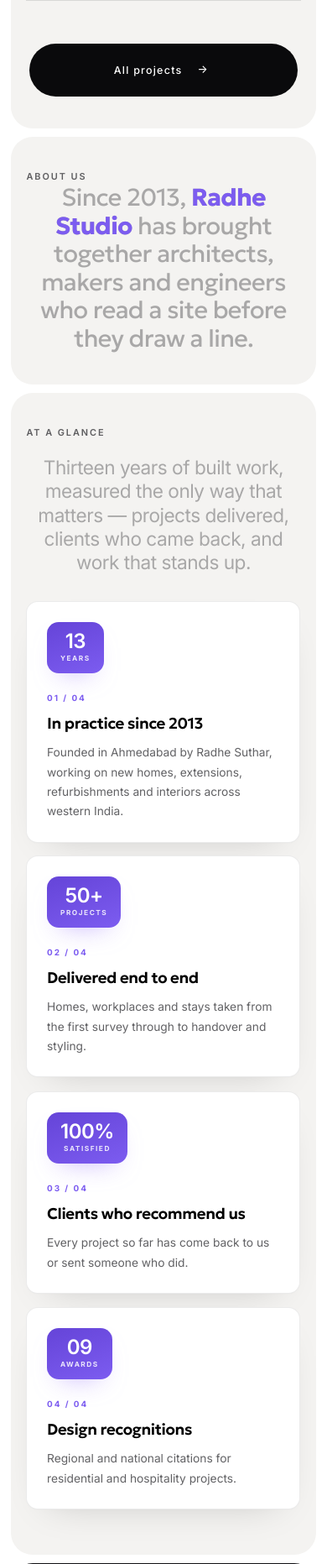
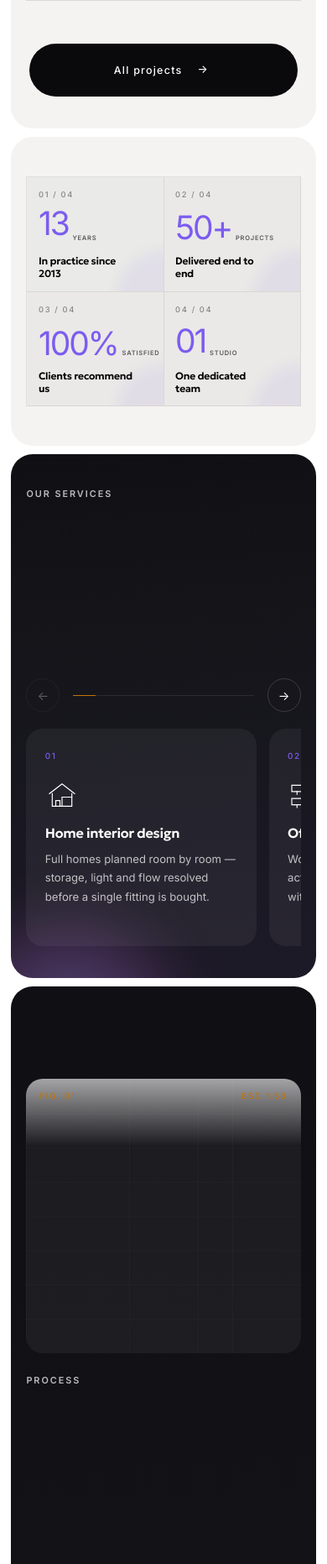
Before and after one commit to CHIRAG-SUTHAR-GIT/radhe-design-studio, a PHP site: page / in a window 390 px wide. Shown: the part 1646-3509 px from the top of the page at 84% size. Run offline with PHP 8.4, Linux system fonts and the light colour scheme.

Commit message:
Replace about section with studio figures

```diff
--- a/assets/css/panels.css
+++ b/assets/css/panels.css
@@ -108,6 +108,10 @@
     letter-spacing: -.022em;
   }
   .statement__text { max-width: 20ch; }
+  .statement--stats {
+    min-height: clamp(23rem, 88vw, 29rem);
+    padding-block: clamp(2rem, 7vw, 2.8rem);
+  }
   .facts__lead { font-size: clamp(1.35rem, 5.8vw, 1.7rem); line-height: 1.24; }
   .svc__lead, .cta p {
     max-width: 34ch;
--- a/assets/css/studio.css
+++ b/assets/css/studio.css
@@ -547,6 +547,94 @@ ul, ol { margin: 0; padding: 0; list-style: none; }
   font-weight: 400;
   line-height: 1.28;
   letter-spacing: -.01em;
+}
+
+/* The studio figures replace the long manifesto and the separate facts deck. */
+.statement--stats {
+  display: grid;
+  align-content: center;
+  min-height: min(72vh, 46rem);
+  text-align: left;
+}
+.statement-stats {
+  display: grid;
+  grid-template-columns: repeat(4, minmax(0, 1fr));
+  width: min(100%, 1120px);
+  margin: 0 auto;
+  border-top: 1px solid var(--hair-soft);
+  border-left: 1px solid var(--hair-soft);
+}
+.statement-stat {
+  position: relative;
+  display: grid;
+  grid-template-rows: auto 1fr auto;
+  min-height: clamp(11rem, 16vw, 14rem);
+  padding: clamp(1rem, 2vw, 1.6rem);
+  border-right: 1px solid var(--hair-soft);
+  border-bottom: 1px solid var(--hair-soft);
+  background: var(--plate);
+  overflow: hidden;
+}
+.statement-stat::after {
+  content: '';
+  position: absolute;
+  width: 7rem;
+  aspect-ratio: 1;
+  right: -3.5rem;
+  bottom: -4rem;
+  border-radius: 50%;
+  background: var(--violet);
+  opacity: .08;
+  filter: blur(8px);
+}
+.statement-stat__no { font-size: .58rem; letter-spacing: .18em; }
+.statement-stat__figure {
+  align-self: center;
+  display: flex;
+  align-items: baseline;
+  gap: .45rem;
+  color: var(--violet);
+}
+.statement-stat__figure strong {
+  display: inline-block;
+  font-size: clamp(2.4rem, 5vw, 4.8rem);
+  font-weight: 400;
+  line-height: 1;
+  letter-spacing: -.055em;
+  animation: statement-stat-float 4s ease-in-out infinite;
+}
+.statement-stat:nth-child(2) strong { animation-delay: -.8s; }
+.statement-stat:nth-child(3) strong { animation-delay: -1.6s; }
+.statement-stat:nth-child(4) strong { animation-delay: -2.4s; }
+.statement-stat__figure i {
+  color: var(--muted);
+  font-size: .55rem;
+  font-style: normal;
+  font-weight: 600;
+  letter-spacing: .15em;
+  text-transform: uppercase;
+}
+.statement-stat h2 {
+  position: relative;
+  z-index: 1;
+  max-width: 14ch;
+  color: var(--clay-strong);
+  font-size: clamp(.88rem, 1.25vw, 1.05rem);
+  font-weight: 600;
+  line-height: 1.25;
+}
+@keyframes statement-stat-float {
+  0%, 100% { transform: translateY(0); }
+  50% { transform: translateY(-7px); }
+}
+
+@media (max-width: 760px) {
+  .statement-stats { grid-template-columns: repeat(2, minmax(0, 1fr)); }
+  .statement-stat { min-height: clamp(8rem, 35vw, 10rem); padding: .85rem; }
+  .statement-stat__figure { gap: .3rem; }
+  .statement-stat__figure strong { font-size: clamp(2rem, 10vw, 3rem); }
+  .statement-stat__figure i { font-size: .47rem; letter-spacing: .1em; }
+  .statement-stat h2 { font-size: .75rem; }
 }
 
 /* ═══ HOME · Our services ══════════════════════════════════════════
--- a/assets/js/studio.js
+++ b/assets/js/studio.js
@@ -606,7 +606,9 @@
       });
     });
   } else {
-    counters.forEach((n) => { n.textContent = String(n.dataset.count).padStart(2, '0'); });
+    counters.forEach((n) => {
+      n.textContent = String(n.dataset.count).padStart(2, '0') + (n.dataset.suffix || '');
+    });
   }
 
   /* ── Services carousel ─────────────────────────────────────────────
--- a/index.html
+++ b/index.html
@@ -11,8 +11,8 @@
   <link rel="preconnect" href="https://fonts.gstatic.com" crossorigin>
   <link rel="stylesheet" href="https://fonts.googleapis.com/css2?family=Inter:wght@300;400;500;600;700&family=Geologica:wght@400;500;600;700&display=swap">
   <link rel="stylesheet" href="assets/vendor/lenis.css">
-  <link rel="stylesheet" href="assets/css/studio.css?v=20260822-mobile-motion">
-  <link rel="stylesheet" href="assets/css/panels.css?v=20260822-mobile-motion">
+  <link rel="stylesheet" href="assets/css/studio.css?v=20260822-statement-stats">
+  <link rel="stylesheet" href="assets/css/panels.css?v=20260822-statement-stats">
   <script>
     // Applied before first paint so the sheet never flashes the wrong colour.
     (function () {
@@ -275,78 +275,29 @@
       </div>
     </section>
 
-    <!-- ══ 03 · Statement ══ -->
-    <section class="statement" id="statement" aria-label="About the studio">
-      <div class="statement__head">
-        <span class="tag">about us<i></i></span>
-        <div class="statement__dim">
-          <div class="dim"><span class="dim__label annot">14.33 M — ESC 1:50</span></div>
-          <span class="statement__coords annot">X 6.818 Y 5.092 · PLOT 88%</span>
-        </div>
-      </div>
-      <p class="statement__text sweep" id="statement-text">Since 2013, <b>Radhe Studio</b> has brought together architects, makers and engineers who read a site before they draw a line.</p>
-    </section>
-
-    <!-- ══ 04 · Studio at a glance ══ -->
-    <section class="facts" aria-label="The studio at a glance">
-      <div class="facts__head">
-        <span class="tag">at a glance<i></i></span>
-        <p class="facts__lead sweep sweep--body">Thirteen years of built work, measured the only
-          way that matters — projects delivered, clients who came back, and work that stands up.</p>
-      </div>
-
-      <div class="stack" id="facts-stack">
-        <div class="stack__slot" style="--i:0">
-          <article class="stack__card">
-            <div class="stack__row">
-              <span class="stack__badge"><b>13</b><i>years</i></span>
-              <div>
-                <span class="stack__no">01 / 04</span>
-                <h3 class="stack__title">In practice since 2013</h3>
-                <p class="stack__text">Founded in Ahmedabad by Radhe Suthar, working on new homes, extensions, refurbishments and interiors across western India.</p>
-              </div>
-            </div>
-          </article>
-        </div>
-
-        <div class="stack__slot" style="--i:1">
-          <article class="stack__card">
-            <div class="stack__row">
-              <span class="stack__badge"><b>50+</b><i>projects</i></span>
-              <div>
-                <span class="stack__no">02 / 04</span>
-                <h3 class="stack__title">Delivered end to end</h3>
-                <p class="stack__text">Homes, workplaces and stays taken from the first survey through to handover and styling.</p>
-              </div>
-            </div>
-          </article>
-        </div>
-
-        <div class="stack__slot" style="--i:2">
-          <article class="stack__card">
-            <div class="stack__row">
-              <span class="stack__badge"><b>100%</b><i>satisfied</i></span>
-              <div>
-                <span class="stack__no">03 / 04</span>
-                <h3 class="stack__title">Clients who recommend us</h3>
-                <p class="stack__text">Every project so far has come back to us or sent someone who did.</p>
-              </div>
-            </div>
-          </article>
-        </div>
-
-        <div class="stack__slot" style="--i:3">
-          <article class="stack__card">
-            <div class="stack__row">
-              <span class="stack__badge"><b>09</b><i>awards</i></span>
-              <div>
-                <span class="stack__no">04 / 04</span>
-                <h3 class="stack__title">Design recognitions</h3>
-                <p class="stack__text">Regional and national citations for residential and hospitality projects.</p>
-              </div>
-            </div>
-          </article>
-        </div>
+    <!-- ══ 03 · Studio figures ══ -->
+    <section class="statement statement--stats" id="statement" aria-label="Studio figures">
+      <div class="statement-stats">
+        <article class="statement-stat">
+          <span class="statement-stat__no annot">01 / 04</span>
+          <p class="statement-stat__figure"><strong data-count="13">13</strong><i>years</i></p>
+          <h2>In practice since 2013</h2>
+        </article>
+        <article class="statement-stat">
+          <span class="statement-stat__no annot">02 / 04</span>
+          <p class="statement-stat__figure"><strong data-count="50" data-suffix="+">50+</strong><i>projects</i></p>
+          <h2>Delivered end to end</h2>
+        </article>
+        <article class="statement-stat">
+          <span class="statement-stat__no annot">03 / 04</span>
+          <p class="statement-stat__figure"><strong data-count="100" data-suffix="%">100%</strong><i>satisfied</i></p>
+          <h2>Clients recommend us</h2>
+        </article>
+        <article class="statement-stat">
+          <span class="statement-stat__no annot">04 / 04</span>
+          <p class="statement-stat__figure"><strong data-count="1">01</strong><i>studio</i></p>
+          <h2>One dedicated team</h2>
+        </article>
       </div>
     </section>
 
@@ -539,6 +490,6 @@
   <script src="assets/vendor/lenis.min.js"></script>
   <script src="assets/vendor/gsap.min.js"></script>
   <script src="assets/vendor/ScrollTrigger.min.js"></script>
-  <script src="assets/js/studio.js?v=20260822-mobile-motion"></script>
+  <script src="assets/js/studio.js?v=20260822-statement-stats"></script>
 </body>
 </html>
```
